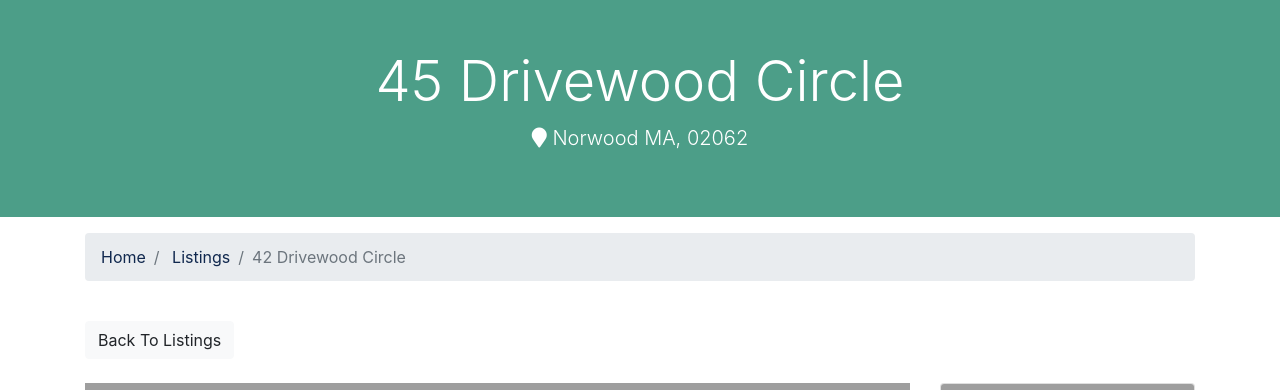
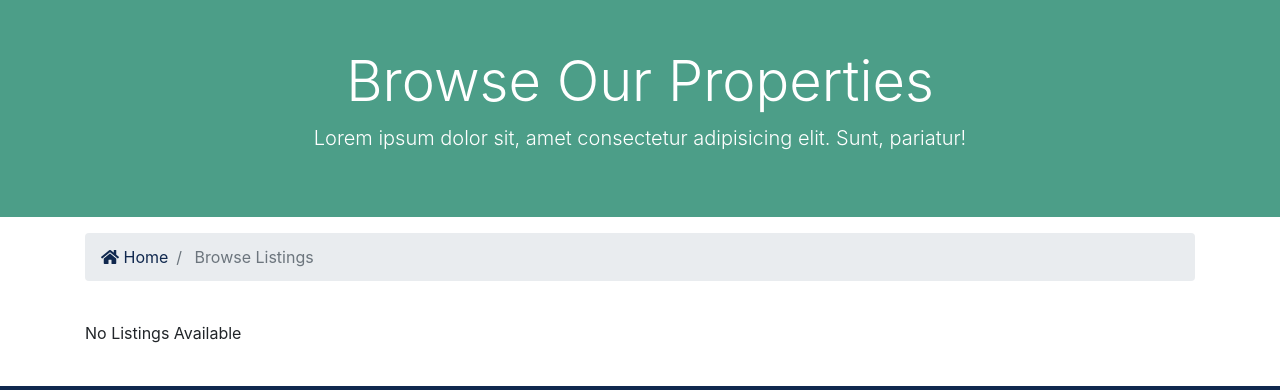
Before and after one commit to Archaeologist03/btre_project, a Django app: page /listings/ in a window 1280 px wide. Shown: the part 128-518 px from the top of the page. Run offline with Django 3.2, Linux system fonts and the light colour scheme; some libraries are stand-ins or nearby versions; grey boxes are pictures that could not be loaded.

Commit message:
Pull data from listings model. (copying lsitings code).

```diff
--- a/listings/views.py
+++ b/listings/views.py
@@ -1,7 +1,15 @@
 from django.shortcuts import render
+
+from .models import Listing
 
 
 def index(request):
+    listings = Listing.objects.all()
+
+    context = {
+        'listings': listings
+    }
+
     return render(request, 'listings/listings.html')
 
 
--- a/templates/listings/listings.html
+++ b/templates/listings/listings.html
@@ -1,15 +1,16 @@
 {% extends 'base.html' %}
 
+{% load humanize %}
+
+{% block title %} | Browse Property Listings {% endblock %}
 
 {% block content %}
-
 <section id="showcase-inner" class="py-5 text-white">
   <div class="container">
     <div class="row text-center">
       <div class="col-md-12">
-        <h1 class="display-4">45 Drivewood Circle</h1>
-        <p class="lead">
-          <i class="fas fa-map-marker"></i> Norwood MA, 02062</p>
+        <h1 class="display-4">Browse Our Properties</h1>
+        <p class="lead">Lorem ipsum dolor sit, amet consectetur adipisicing elit. Sunt, pariatur!</p>
       </div>
     </div>
   </div>
@@ -18,173 +19,111 @@
 <!-- Breadcrumb -->
 <section id="bc" class="mt-3">
   <div class="container">
-    <nav>
+    <nav aria-label="breadcrumb">
       <ol class="breadcrumb">
         <li class="breadcrumb-item">
-          <a href="{% url 'index' %}">Home</a>
+          <a href="{% url 'index' %}">
+            <i class="fas fa-home"></i> Home</a>
         </li>
-        <li class="breadcrumb-item">
-          <a href="listings.html">Listings</a>
-        </li>
-        <li class="breadcrumb-item active">42 Drivewood Circle</li>
+        <li class="breadcrumb-item active"> Browse Listings</li>
       </ol>
     </nav>
   </div>
 </section>
 
-<!-- Listing -->
-<section id="listing" class="py-4">
+<!-- Listings -->
+<section id="listings" class="py-4">
   <div class="container">
-    <a href="listings.html" class="btn btn-light mb-4">Back To Listings</a>
     <div class="row">
-      <div class="col-md-9">
-        <!-- Home Main Image -->
-        <img src="assets/img/homes/home-1.jpg" alt="" class="img-main img-fluid mb-3">
-        <!-- Thumbnails -->
-        <div class="row mb-5 thumbs">
-          <div class="col-md-2">
-            <a href="assets/img/homes/home-inside-1.jpg" data-lightbox="home-images">
-              <img src="assets/img/homes/home-inside-1.jpg" alt="" class="img-fluid">
-            </a>
+      {% if listings %}
+      {% for listing in listings %}
+      <div class="col-md-6 col-lg-4 mb-4">
+        <div class="card listing-preview">
+          <img class="card-img-top" src="{{ listing.photo_main.url }}" alt="">
+          <div class="card-img-overlay">
+            <h2>
+              <span class="badge badge-secondary text-white">${{ listing.price | intcomma }}</span>
+            </h2>
           </div>
-          <div class="col-md-2">
-            <a href="assets/img/homes/home-inside-2.jpg" data-lightbox="home-images">
-              <img src="assets/img/homes/home-inside-2.jpg" alt="" class="img-fluid">
-            </a>
+          <div class="card-body">
+            <div class="listing-heading text-center">
+              <h4 class="text-primary">{{ listing.title }}</h4>
+              <p>
+                <i class="fas fa-map-marker text-secondary"></i> {{ listing.city }} {{ listing.state }},
+                {{ listing.zipcode }}</p>
             </div>
-          <div class="col-md-2">
-            <a href="assets/img/homes/home-inside-3.jpg" data-lightbox="home-images">
-              <img src="assets/img/homes/home-inside-3.jpg" alt="" class="img-fluid">
-            </a>
+            <hr>
+            <div class="row py-2 text-secondary">
+              <div class="col-6">
+                <i class="fas fa-th-large"></i> Sqft: {{ listing.sqft }}</div>
+              <div class="col-6">
+                <i class="fas fa-car"></i> Garage: {{ listing.garage }}</div>
             </div>
-          <div class="col-md-2">
-            <a href="assets/img/homes/home-inside-4.jpg" data-lightbox="home-images">
-              <img src="assets/img/homes/home-inside-4.jpg" alt="" class="img-fluid">
-            </a>
+            <div class="row py-2 text-secondary">
+              <div class="col-6">
+                <i class="fas fa-bed"></i> Bedrooms: {{ listing.bedrooms }}</div>
+              <div class="col-6">
+                <i class="fas fa-bath"></i> Bathrooms: {{ listing.bathrooms }}</div>
             </div>
-          <div class="col-md-2">
-            <a href="assets/img/homes/home-inside-5.jpg" data-lightbox="home-images">
-              <img src="assets/img/homes/home-inside-5.jpg" alt="" class="img-fluid">
-            </a>
+            <hr>
+            <div class="row py-2 text-secondary">
+              <div class="col-12">
+                <i class="fas fa-user"></i> {{ listing.realtor }}</div>
             </div>
-          <div class="col-md-2">
-            <a href="assets/img/homes/home-inside-6.jpg" data-lightbox="home-images">
-              <img src="assets/img/homes/home-inside-6.jpg" alt="" class="img-fluid">
-            </a>
+            <div class="row text-secondary pb-2">
+              <div class="col-6">
+                <i class="fas fa-clock"></i> {{ listing.list_date | timesince }}</div>
             </div>
-        </div>
-        <!-- Fields -->
-        <div class="row mb-5 fields">
-          <div class="col-md-6">
-            <ul class="list-group list-group-flush">
-              <li class="list-group-item text-secondary">
-                <i class="fas fa-money-bill-alt"></i> Asking Price:
-                <span class="float-right">$490,000</span>
-              </li>
-              <li class="list-group-item text-secondary">
-                <i class="fas fa-bed"></i> Bedrooms:
-                <span class="float-right">3</span>
-              </li>
-              <li class="list-group-item text-secondary">
-                <i class="fas fa-bath"></i> Bathrooms:
-                <span class="float-right">2</span>
-              </li>
-              <li class="list-group-item text-secondary">
-                <i class="fas fa-car"></i> Garage:
-                <span class="float-right">2
-                </span>
-              </li>
-            </ul>
-          </div>
-          <div class="col-md-6">
-            <ul class="list-group list-group-flush">
-              <li class="list-group-item text-secondary">
-                <i class="fas fa-th-large"></i> Square Feet:
-                <span class="float-right">3200</span>
-              </li>
-              <li class="list-group-item text-secondary">
-                <i class="fas fa-square"></i> Lot Size:
-                <span class="float-right">2.5 Acres
-                </span>
-              </li>
-              <li class="list-group-item text-secondary">
-                <i class="fas fa-calendar"></i> Listing Date:
-                <span class="float-right">8/30/2018</span>
-              </li>
-              <li class="list-group-item text-secondary">
-                <i class="fas fa-bed"></i> Realtor:
-                <span class="float-right">Kyle Brown
-                </span>
-              </li>
-
-
-            </ul>
-          </div>
-        </div>
-
-        <!-- Description -->
-        <div class="row mb-5">
-          <div class="col-md-12">
-            Lorem ipsum dolor sit amet consectetur adipisicing elit. Mollitia recusandae esse reiciendis officia omnis
-            non rerum dicta
-            cupiditate nostrum molestias deserunt aut minus inventore animi atque, consequuntur ad fugit. Possimus culpa
-            blanditiis repellendus ipsa similique ullam, natus error dolor harum.
+            <hr>
+            <a href="{% url 'listing' listing.id %}" class="btn btn-primary btn-block">More Info</a>
           </div>
         </div>
       </div>
-      <div class="col-md-3">
-        <div class="card mb-3">
-          <img class="card-img-top" src="assets/img/realtors/kyle.jpg" alt="Seller of the month">
-          <div class="card-body">
-            <h5 class="card-title">Property Realtor</h5>
-            <h6 class="text-secondary">Kyle Brown</h6>
+      {% endfor %}
+      {% else %}
+      <div class="col-md-12">
+        <p>No Listings Available</p>
       </div>
+      {% endif %}
     </div>
-        <button class="btn-primary btn-block btn-lg" data-toggle="modal" data-target="#inquiryModal">Make An
-          Inquiry</button>
+
+    <div class="row">
+      <div class="col-md-12">
+        {% if listings.has_other_pages %}
+        <ul class="pagination">
+          {% if listings.has_previous %}
+          <li class="page-item">
+            <a href="?page={{listings.previous_page_number}}" class="page-link">&laquo;</a>
+          </li>
+          {% else %}
+          <li class="page-item disabled">
+            <a class="page-link">&laquo;</a>
+          </li>
+          {% endif %}
+          {% for i in listings.paginator.page_range %}
+          {% if listings.number == i %}
+          <li class="page-item active">
+            <a class="page-link">{{i}}</a>
+          </li>
+          {% else %}
+          <li class="page-item">
+            <a href="?page={{i}}" class="page-link">{{i}}</a>
+          </li>
+          {% endif %}
+          {% endfor %}
+          {% if listings.has_next %}
+          <li class="page-item">
+            <a href="?page={{listings.next_page_number}}" class="page-link">&raquo;</a>
+          </li>
+          {% else %}
+          <li class="page-item disabled">
+            <a class="page-link">&raquo;</a>
+          </li>
+          {% endif %}
+        </ul>
+        {% endif %}
       </div>
     </div>
   </div>
 </section>
-
-<!-- Inquiry Modal -->
-<div class="modal fade" id="inquiryModal" role="dialog">
-  <div class="modal-dialog">
-    <div class="modal-content">
-      <div class="modal-header">
-        <h5 class="modal-title" id="inquiryModalLabel">Make An Inquiry</h5>
-        <button type="button" class="close" data-dismiss="modal">
-          <span>&times;</span>
-        </button>
-      </div>
-      <div class="modal-body">
-        <form>
-          <div class="form-group">
-            <label for="property_name" class="col-form-label">Property:</label>
-            <input type="text" name="listing" class="form-control" value="45 Drivewood Cirlce" disabled>
-          </div>
-          <div class="form-group">
-            <label for="name" class="col-form-label">Name:</label>
-            <input type="text" name="name" class="form-control" required>
-          </div>
-          <div class="form-group">
-            <label for="email" class="col-form-label">Email:</label>
-            <input type="email" name="email" class="form-control" required>
-          </div>
-          <div class="form-group">
-            <label for="phone" class="col-form-label">Phone:</label>
-            <input type="text" name="phone" class="form-control">
-          </div>
-          <div class="form-group">
-            <label for="message" class="col-form-label">Message:</label>
-            <textarea name="message" class="form-control"></textarea>
-          </div>
-          <hr>
-          <input type="submit" value="Send" class="btn btn-block btn-secondary">
-        </form>
-      </div>
-    </div>
-  </div>
-</div>
-
 {% endblock %}
```
Lines whose indentation alone changed are shown as unchanged.
